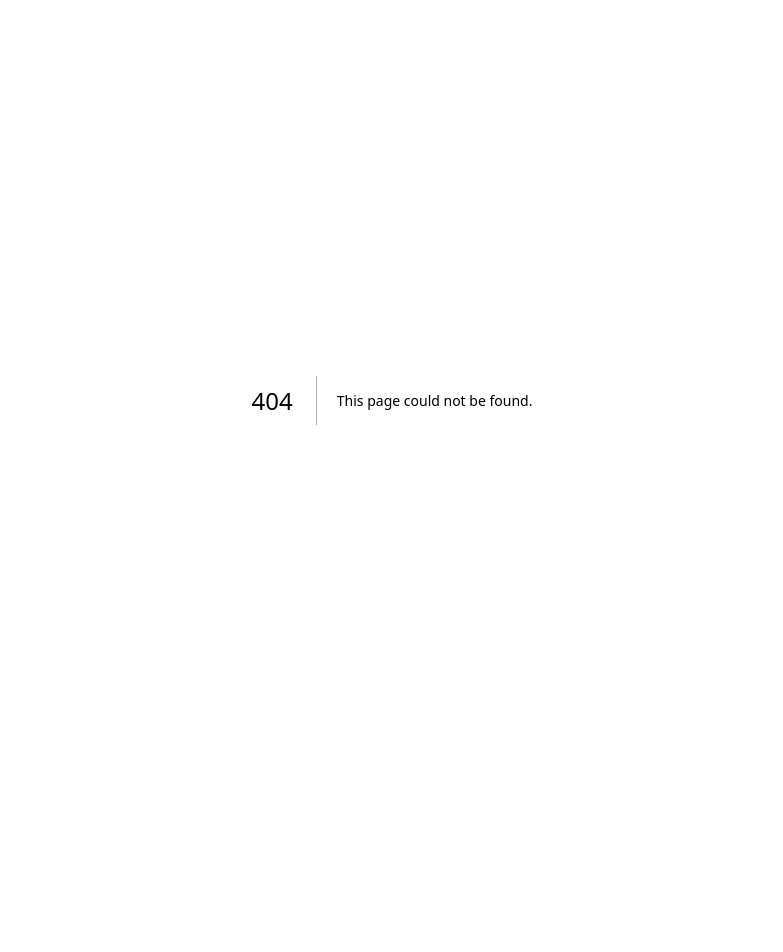
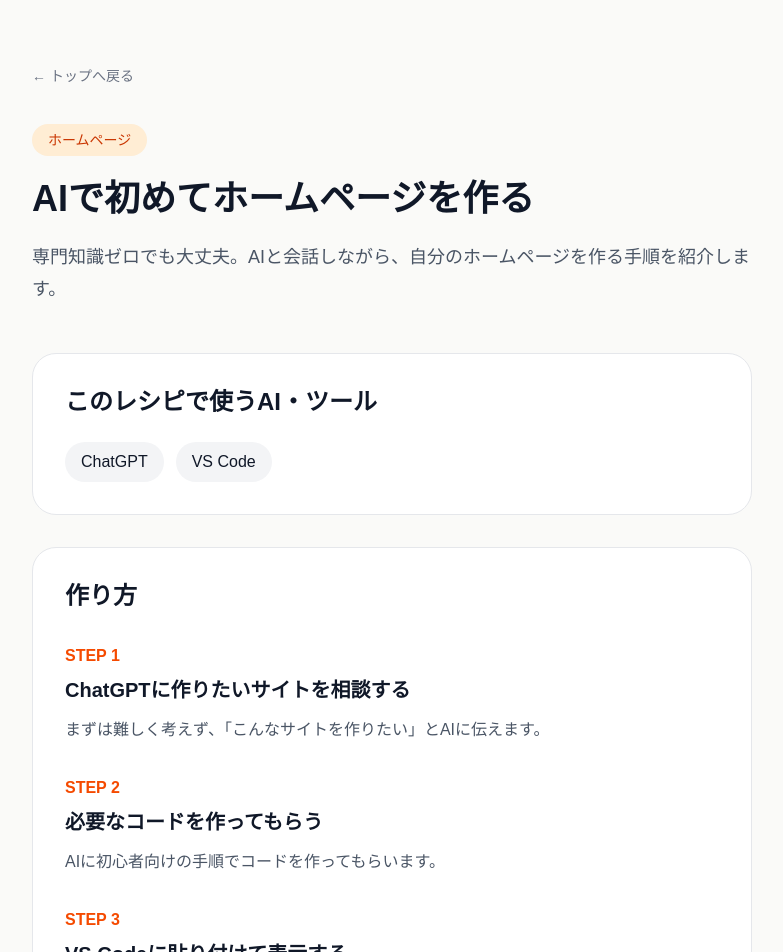
Before and after one commit to ai-recipe-lab/ai-recipe, a Next.js app: page /recipes/homepage in a window 1280 px wide. Before the commit this address had no page. Shown: the top 952 px of the page, without its empty margins (248-1031 px from the left). Before the commit the page ends 800 px from the top, so only its background shows below. Built offline with nearby package versions, Linux system fonts and the light colour scheme.

Commit message:
レシピ詳細ページを追加

```diff
--- /dev/null
+++ b/app/recipes/homepage/page.tsx
@@ -0,0 +1,76 @@
+export default function HomepageRecipe() {
+  return (
+    <main className="min-h-screen bg-[#fafaf8] text-gray-900">
+      <div className="mx-auto max-w-3xl px-6 py-16">
+        <a href="/" className="text-sm text-gray-500 hover:text-gray-900">
+          ← トップへ戻る
+        </a>
+
+        <div className="mt-10">
+          <span className="rounded-full bg-orange-100 px-4 py-2 text-sm font-medium text-orange-700">
+            ホームページ
+          </span>
+
+          <h1 className="mt-6 text-4xl font-bold leading-tight">
+            AIで初めてホームページを作る
+          </h1>
+
+          <p className="mt-5 text-lg leading-8 text-gray-600">
+            専門知識ゼロでも大丈夫。AIと会話しながら、自分のホームページを作る手順を紹介します。
+          </p>
+        </div>
+
+        <section className="mt-12 rounded-3xl border border-gray-200 bg-white p-8">
+          <h2 className="text-2xl font-bold">
+            このレシピで使うAI・ツール
+          </h2>
+
+          <div className="mt-6 flex flex-wrap gap-3">
+            <span className="rounded-full bg-gray-100 px-4 py-2">
+              ChatGPT
+            </span>
+            <span className="rounded-full bg-gray-100 px-4 py-2">
+              VS Code
+            </span>
+          </div>
+        </section>
+
+        <section className="mt-8 rounded-3xl border border-gray-200 bg-white p-8">
+          <h2 className="text-2xl font-bold">作り方</h2>
+
+          <div className="mt-8 space-y-8">
+            <div>
+              <p className="font-bold text-orange-600">STEP 1</p>
+              <h3 className="mt-2 text-xl font-bold">
+                ChatGPTに作りたいサイトを相談する
+              </h3>
+              <p className="mt-3 leading-7 text-gray-600">
+                まずは難しく考えず、「こんなサイトを作りたい」とAIに伝えます。
+              </p>
+            </div>
+
+            <div>
+              <p className="font-bold text-orange-600">STEP 2</p>
+              <h3 className="mt-2 text-xl font-bold">
+                必要なコードを作ってもらう
+              </h3>
+              <p className="mt-3 leading-7 text-gray-600">
+                AIに初心者向けの手順でコードを作ってもらいます。
+              </p>
+            </div>
+
+            <div>
+              <p className="font-bold text-orange-600">STEP 3</p>
+              <h3 className="mt-2 text-xl font-bold">
+                VS Codeに貼り付けて表示する
+              </h3>
+              <p className="mt-3 leading-7 text-gray-600">
+                作ってもらったコードを貼り付け、ブラウザで確認します。
+              </p>
+            </div>
+          </div>
+        </section>
+      </div>
+    </main>
+  );
+}
```
